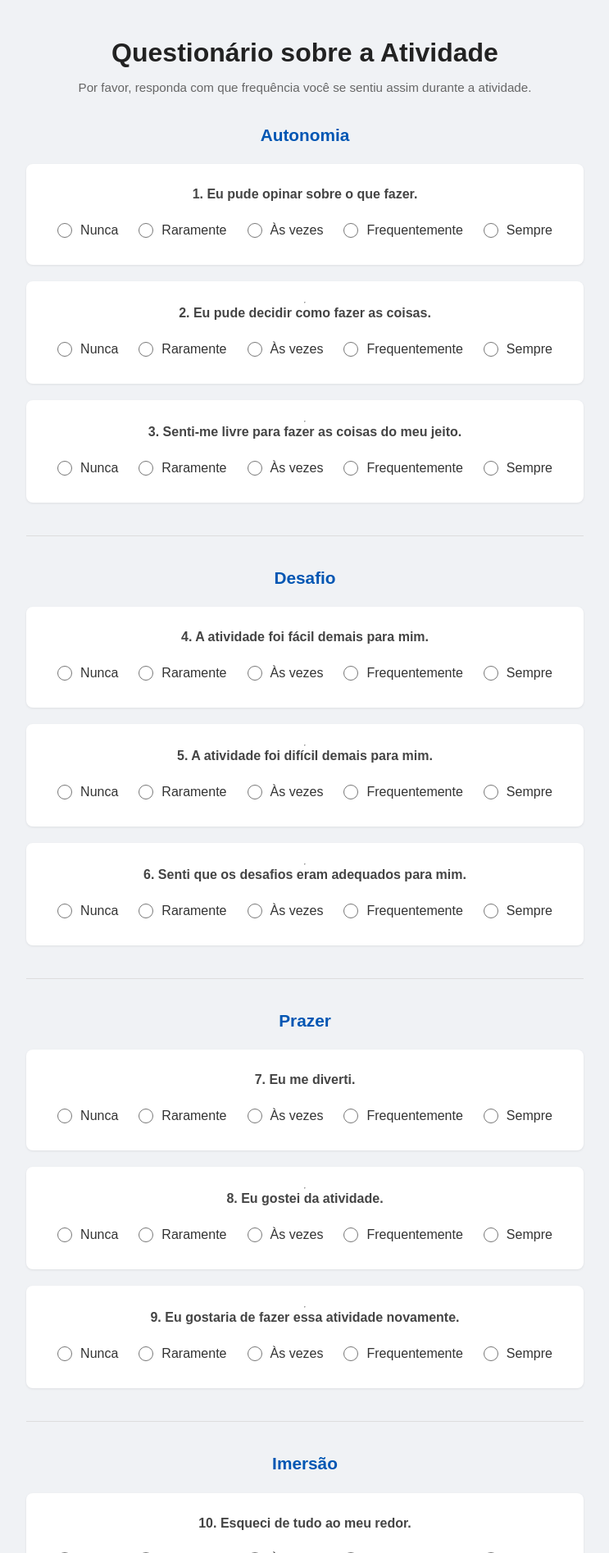
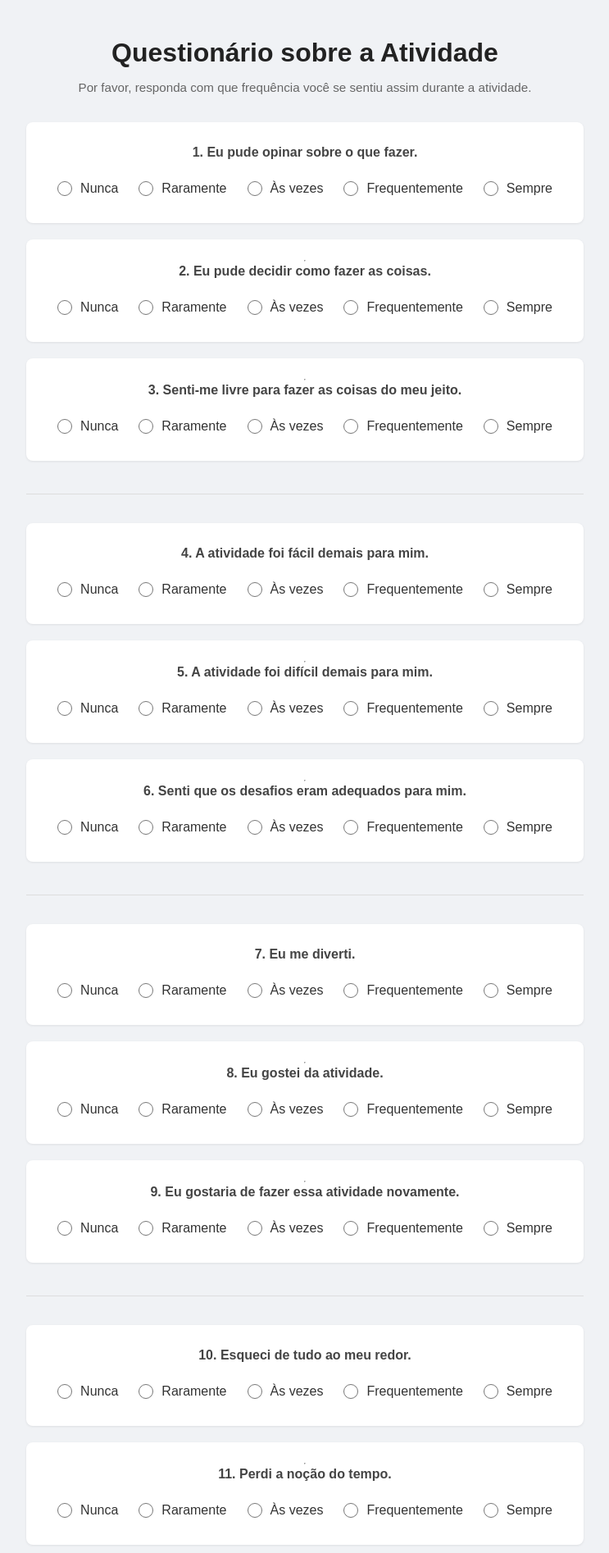
Before and after one commit to Anthony-Hilario/FormularioFunQ, a Django app: page /home/ in a window 1280 px wide. Shown: the top 1894 px of the page at 82% size, without its empty margins (268-1011 px from the left). Run offline with Django 3.2, Linux system fonts and the light colour scheme.

Commit message:
ajustes template form

```diff
--- a/anotacoes.txt
+++ b/anotacoes.txt
@@ -1,8 +1,5 @@
 Anotações:
-- Script para análise dos dados: converter os dados em arquivo csv e
-fazer dashboards com tabelas, gráficos.
-- Gerar ou documento Documento texto ou PDF para impressão. (OK)
-- Exportar em planilha.
+- Script para análise dos dados: dashboard com tabelas, gráficos.
 
 
 *Para possíveis futuros usos de arquivos JavaScript ou imagens
--- a/app_FormularioFunQ/templates/PagFormulario/formulario.html
+++ b/app_FormularioFunQ/templates/PagFormulario/formulario.html
@@ -17,7 +17,7 @@
 
         <!-- 1. AUTONOMIA -->
         <div class="dimension-section">
-            <h2>Autonomia</h2>
+            <!-- <h2>Autonomia</h2> -->
 
             <div class="question-block">
                 <div class="question-text">1. Eu pude opinar sobre o que fazer.</div>
@@ -57,7 +57,7 @@
 
         <!-- 2. DESAFIO -->
         <div class="dimension-section">
-            <h2>Desafio</h2>
+            <!-- <h2>Desafio</h2> -->
 
             <div class="question-block">
                 <div class="question-text">4. A atividade foi fácil demais para mim.</div>
@@ -97,7 +97,7 @@
 
         <!-- 3. PRAZER -->
         <div class="dimension-section">
-            <h2>Prazer</h2>
+            <!-- <h2>Prazer</h2> -->
 
             <div class="question-block">
                 <div class="question-text">7. Eu me diverti.</div>
@@ -137,7 +137,7 @@
 
         <!-- 4. IMERSÃO -->
         <div class="dimension-section">
-            <h2>Imersão</h2>
+            <!-- <h2>Imersão</h2> -->
 
             <div class="question-block">
                 <div class="question-text">10. Esqueci de tudo ao meu redor.</div>
@@ -177,7 +177,7 @@
 
         <!-- 5. PERDA DE BARREIRAS SOCIAIS -->
         <div class="dimension-section">
-            <h2>Perda de Barreiras Sociais</h2>
+            <!-- <h2>Perda de Barreiras Sociais</h2> -->
 
             <div class="question-block">
                 <div class="question-text">13. Senti-me parte do grupo.</div>
@@ -217,7 +217,7 @@
 
         <!-- 6. ESTRESSE -->
         <div class="dimension-section">
-            <h2>Estresse</h2>
+            <!-- <h2>Estresse</h2> -->
 
             <div class="question-block">
                 <div class="question-text">16. Senti-me estressado(a).</div>
```
Also changed, not shown: db.sqlite3.
